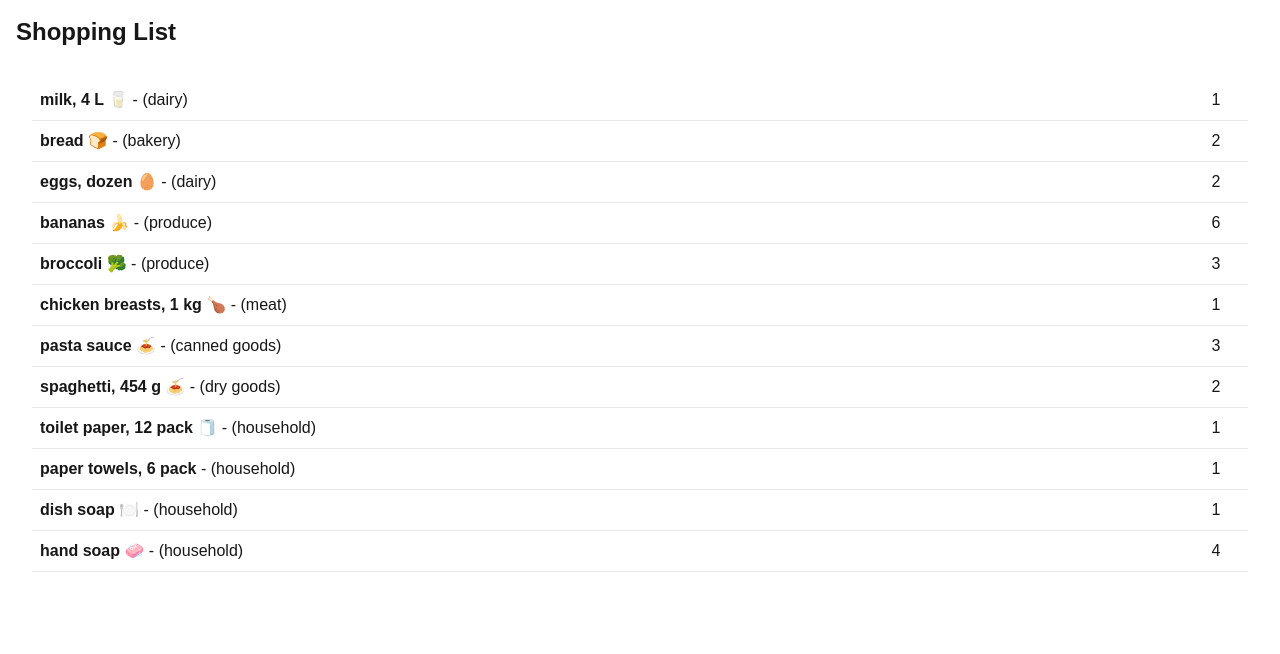
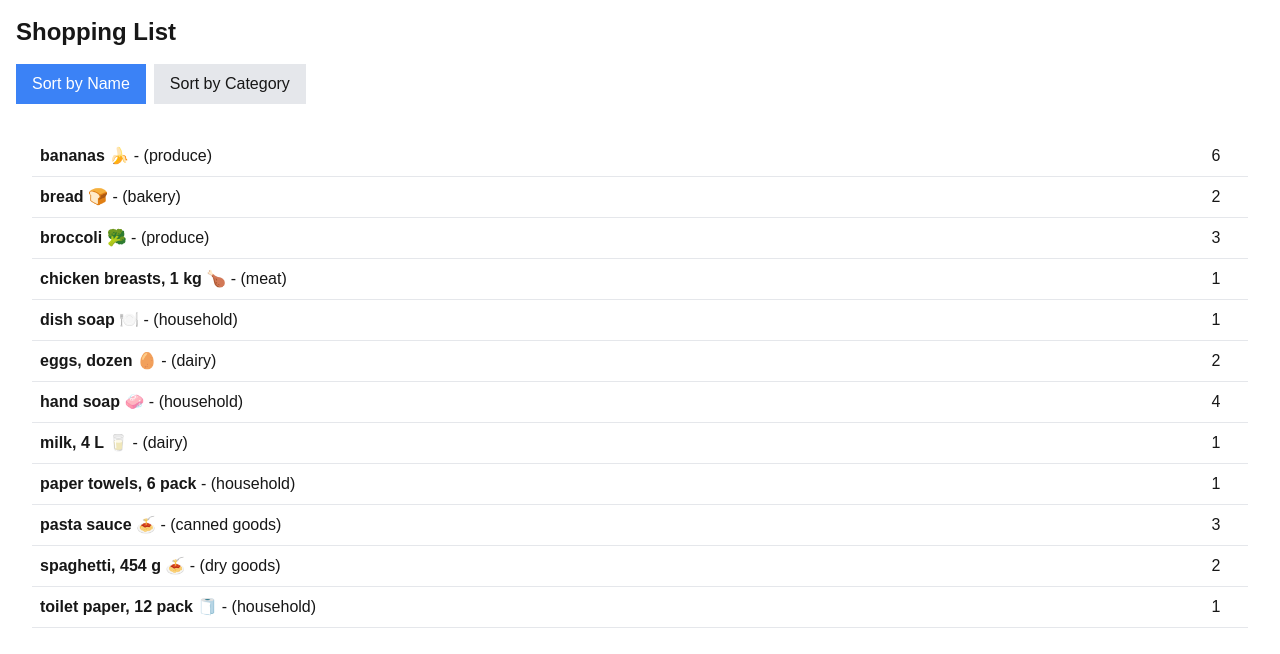
Before and after one commit to zena-kebede/cprg306-assignments, a Next.js app: page /week-6 in a window 1280 px wide. Shown: the top 654 px of the page. Built offline with nearby package versions, Linux system fonts and the light colour scheme.

Commit message:
Update item-list.js
removed error causing imports and added "use client" where missing

```diff
--- a/app/week-6/item-list.js
+++ b/app/week-6/item-list.js
@@ -1,89 +1,45 @@
-import React from 'react';
+"use client";
+
+import { useState } from "react";
 import Item from './item';
-
-const item1 = {
-    name: "milk, 4 L 🥛",
-    quantity: 1,
-    category: "dairy",
-  };
-
-  const item2 = {
-    name: "bread 🍞",
-    quantity: 2,
-    category: "bakery",
-  };
-
-  const item3 = {
-    name: "eggs, dozen 🥚",
-    quantity: 2,
-    category: "dairy",
-  };
-
-  const item4 = {
-    name: "bananas 🍌",
-    quantity: 6,
-    category: "produce",
-  };
-
-  const item5 = {
-    name: "broccoli 🥦",
-    quantity: 3,
-    category: "produce",
-  };
-
-  const item6 = {
-    name: "chicken breasts, 1 kg 🍗",
-    quantity: 1,
-    category: "meat",
-  };
-
-  const item7 = {
-    name: "pasta sauce 🍝",
-    quantity: 3,
-    category: "canned goods",
-  };
-
-  const item8 = {
-    name: "spaghetti, 454 g 🍝",
-    quantity: 2,
-    category: "dry goods",
-  };
-
-  const item9 = {
-    name: "toilet paper, 12 pack 🧻",
-    quantity: 1,
-    category: "household",
-  };
-
-  const item10 = {
-    name: "paper towels, 6 pack",
-    quantity: 1,
-    category: "household",
-  };
-
-  const item11 = {
-    name: "dish soap 🍽️",
-    quantity: 1,
-    category: "household",
-  };
-
-  const item12 = {
-    name: "hand soap 🧼",
-    quantity: 4,
-    category: "household",
-  };
-
-  const items = [
-    item1, item2, item3, item4, item5, item6, item7, item8, item9, item10, item11, item12
-  ];
+import items from './items.json';
 
 const ItemList = () => {
+  const [sortBy, setSortBy] = useState('name');
+
+  const sortedItems = [...items].sort((a,b) => {
+    if (sortBy === 'name') {
+      return a.name.localeCompare(b.name);
+    } else if (sortBy === 'category') {
+      return a.category.localeCompare(b.category);
+    }
+    return 0;
+  });
+
   return (
+    <div>
+      {/*Sort Buttons */}
+      <div className="mb-4">
+        <button
+        onClick={() => setSortBy('name')}
+        className={`px-4 py-2 mr-2 ${sortBy === 'name' ? 'bg-blue-500 text-white' : 'bg-gray-200'}`}
+        >
+          Sort by Name
+          </button>
+          <button
+          onClick={() => setSortBy('category')}
+          className={`px-4 py-2 ${sortBy === 'category' ? 'bg-blue-500 text-white' : 'bg-gray-200'}`}
+          >
+            Sort by Category
+            </button>
+      </div>
+      {/* Item List */}
       <ul className="list-none p-4">
-            {items.map((item, index) => (
+        {sortedItems.map((item, index) => (
           <Item key={index} {...item} />
         ))}
       </ul>
+    </div>
   );
 };
 
```
Lines whose indentation alone changed are shown as unchanged.
